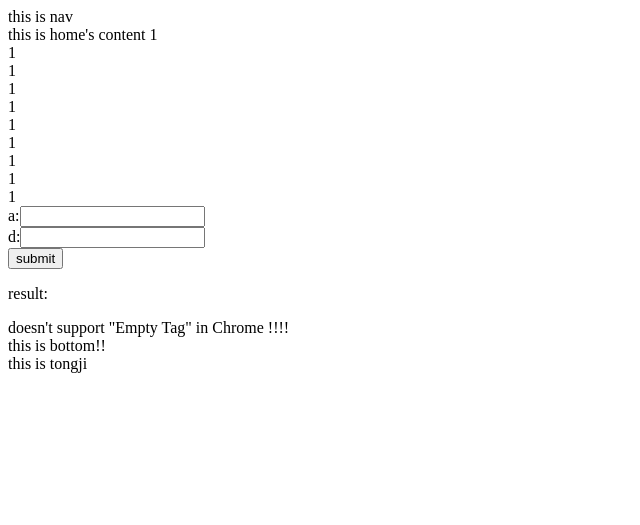
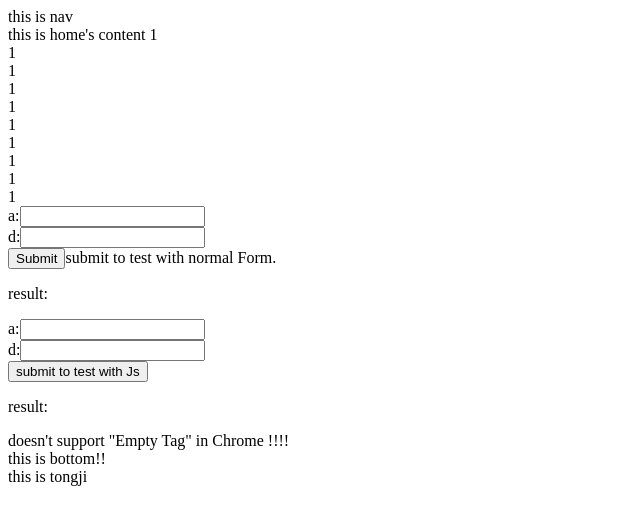
Before and after one commit to tomlucky/web001, a Django app: page / in a window 1280 px wide. Shown: the top 525 px of the page, without its empty margins (0-640 px from the left). Run offline with Django 3.2, Linux system fonts and the light colour scheme; data that the repository does not hold is empty; some libraries are stand-ins or nearby versions.

Commit message:
add Jsonresponse

```diff
--- a/templates/index.html
+++ b/templates/index.html
@@ -20,10 +20,21 @@
 
 
     <form action="/add/" method="get">
+        a:<input type="text" name="a"><br/>
+        d:<input type="text" name="d"><br/>
+
+        <input type="submit" id="sum">submit to test with normal Form.</input>
+        <p>result:<span id='result'></span></p>
+
+    </form>
+
+
+
+    <form action="/add/" method="get">
         a:<input type="text" id="a" name="a"><br/>
         d:<input type="text" id="d" name="d"><br/>
 
-        <button type="button" id="sum">submit</button>
+        <button type="button" id="sum">submit to test with Js</button>
         <p>result:<span id='result'></span></p>
 
     </form>
--- a/web001/views.py
+++ b/web001/views.py
@@ -5,6 +5,8 @@ from django.shortcuts import render
 from django.contrib import auth
 
 from web001 import models
+
+from django.http import JsonResponse
 
 
 def index(request):
@@ -18,4 +20,5 @@ def add(req):
     d = req.GET['d']
     a = int(a)
     d = int(d)
-    return HttpResponse(str(a + d))
+
+    return JsonResponse(range(a, d, 1), safe=False)
```
